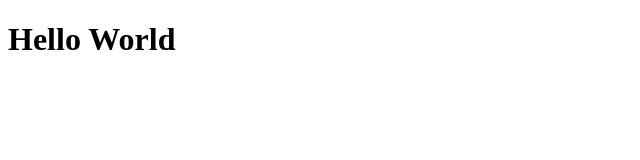
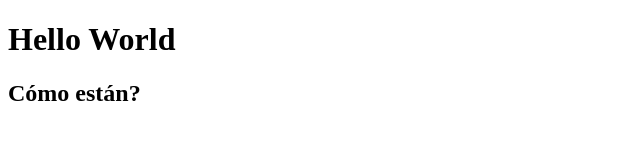
Before and after one commit to BetoPenaTunas/testVisualStudio, a plain HTML site: page index.html in a window 1280 px wide. Shown: the whole page, without its empty margins (0-640 px from the left). Drawn offline with Linux system fonts and the light colour scheme.

Commit message:
2nd change

```diff
--- a/index.html
+++ b/index.html
@@ -8,5 +8,6 @@
 </head>
 <body>
     <h1>Hello World</h1>
+    <h2>Cómo están?</h2>
 </body>
 </html>
```
